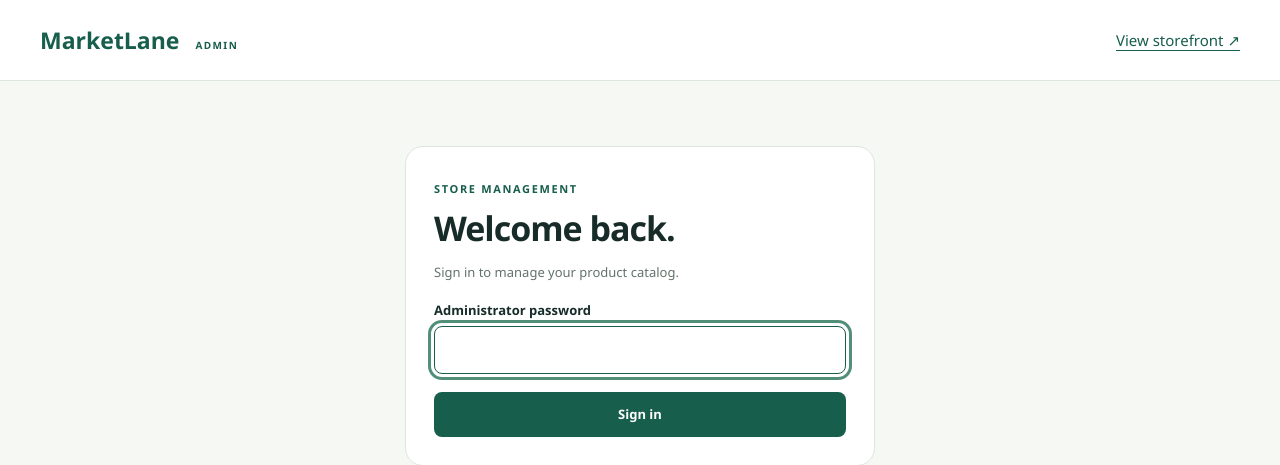
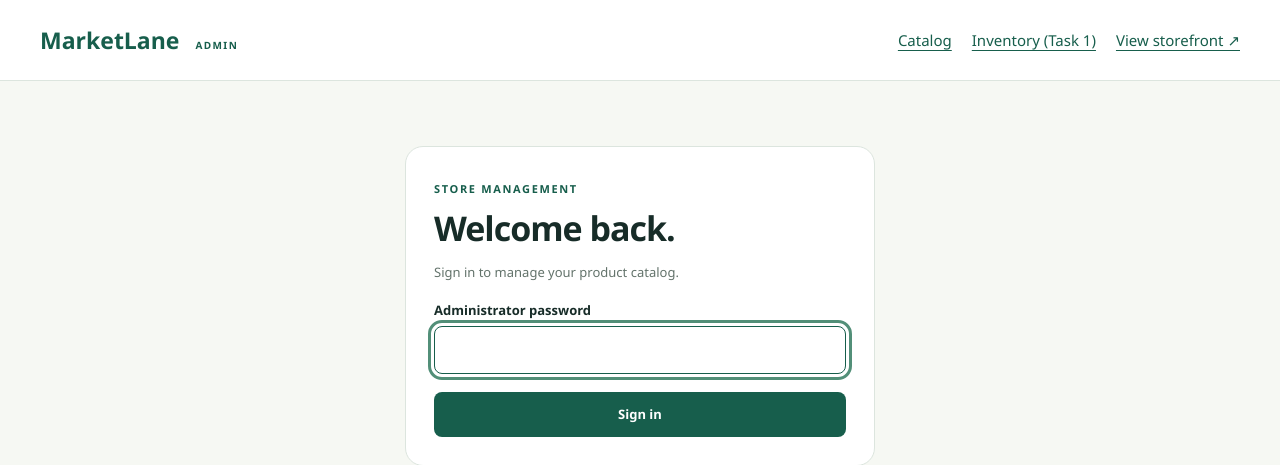
Before and after one commit to AbhikarshRaj/ecommerce_project, a Flask app: page /admin/login in a window 1280 px wide. Shown: the top 465 px of the page. Run offline with Flask 3, Linux system fonts and the light colour scheme; data comes from the database, SQL or seed files in the repository; both versions use the stored data as it was after the commit; some libraries are stand-ins or nearby versions.

Commit message:
Update admin header navigation to link Inventory feature (Task 1) and refresh database seed

```diff
--- a/app/templates/admin_base.html
+++ b/app/templates/admin_base.html
@@ -10,7 +10,10 @@
 <body>
 <header class="admin-header"><div class="shell header-row">
   <a class="brand" href="{{ url_for('catalog') }}">MarketLane <small>ADMIN</small></a>
-  <div class="header-actions"><a href="{{ url_for('catalog') }}">View storefront ↗</a>
+  <div class="header-actions">
+  <a href="{{ url_for('admin.dashboard') }}">Catalog</a>
+  <a href="{{ url_for('inventory.index') }}">Inventory (Task 1)</a>
+  <a href="{{ url_for('catalog') }}">View storefront ↗</a>
   {% if session.get('admin_revision') %}
   <form method="post" action="{{ url_for('admin.logout') }}">
     <input type="hidden" name="csrf_token" value="{{ csrf_token() }}">
```
Also changed, not shown: instance/ecommerce.db.
